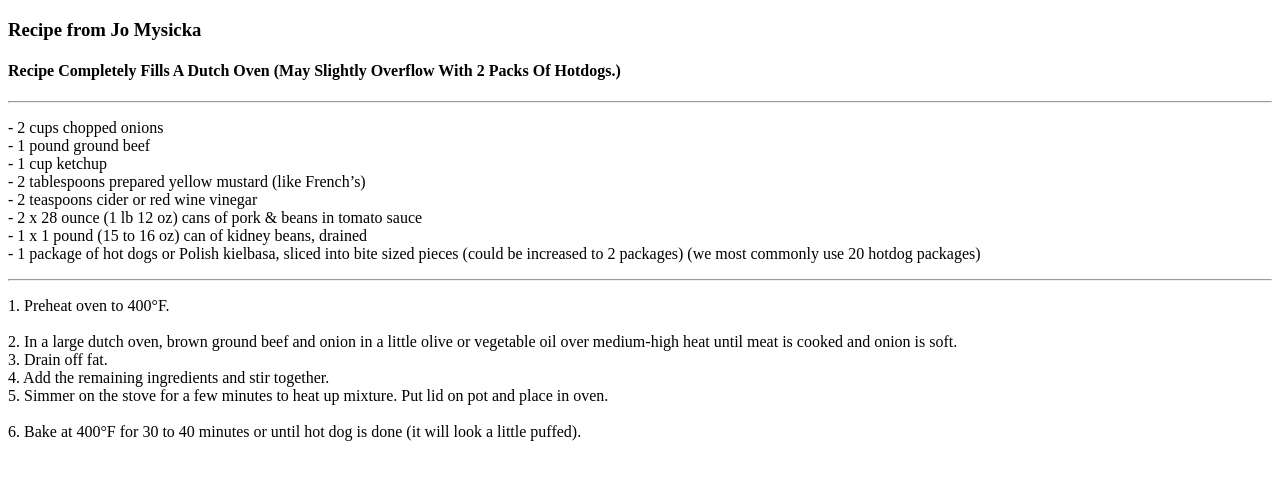
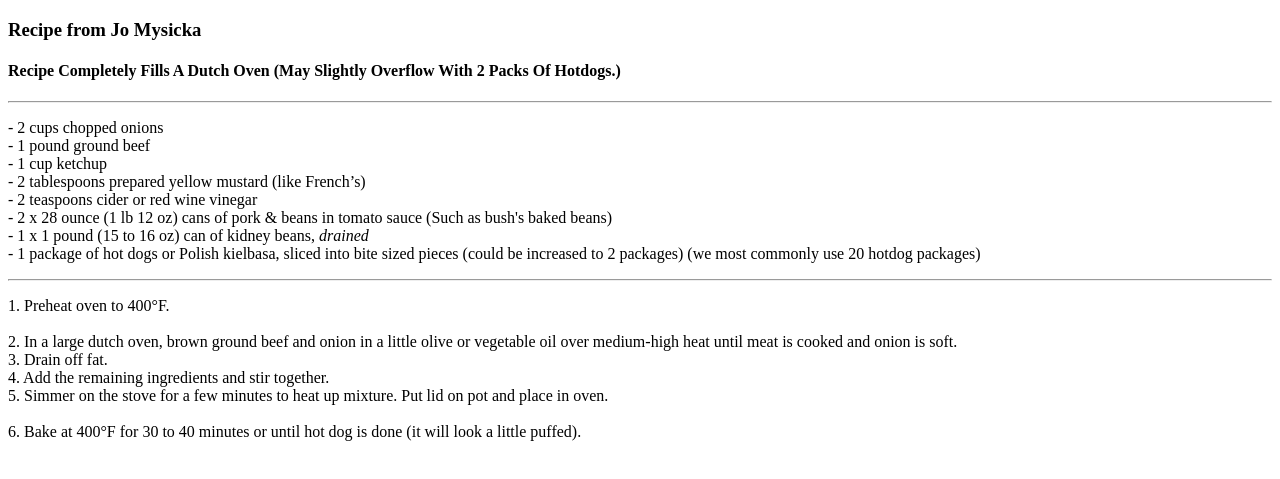
Before and after one commit to Lynxmountain/RanchoBakedBeans, a plain HTML site: page index.html in a window 1280 px wide. Shown: the part 61-540 px from the top of the page. Drawn offline with Linux system fonts and the light colour scheme.

Commit message:
Update index.html

```diff
--- a/index.html
+++ b/index.html
@@ -30,9 +30,9 @@
         <br>
         - 2 teaspoons cider or red wine vinegar
         <br>
-        - 2 x 28 ounce (1 lb 12 oz) cans of pork & beans in tomato sauce
+        - 2 x 28 ounce (1 lb 12 oz) cans of pork & beans in tomato sauce (Such as bush's baked beans)
         <br>
-        - 1 x 1 pound (15 to 16 oz) can of kidney beans, drained
+        - 1 x 1 pound (15 to 16 oz) can of kidney beans, <i>drained</i>
         <br>
         - 1 package of hot dogs or Polish kielbasa, sliced into bite sized pieces
         (could be increased to 2 packages)
```
